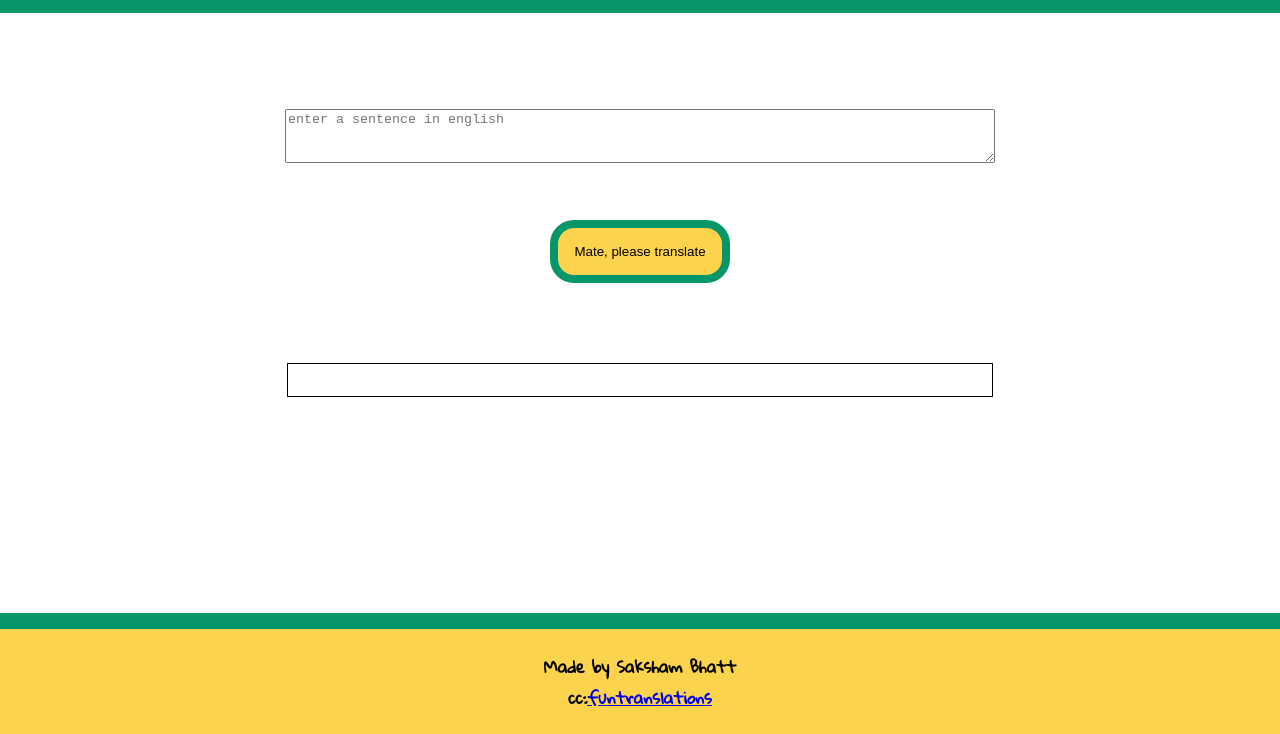
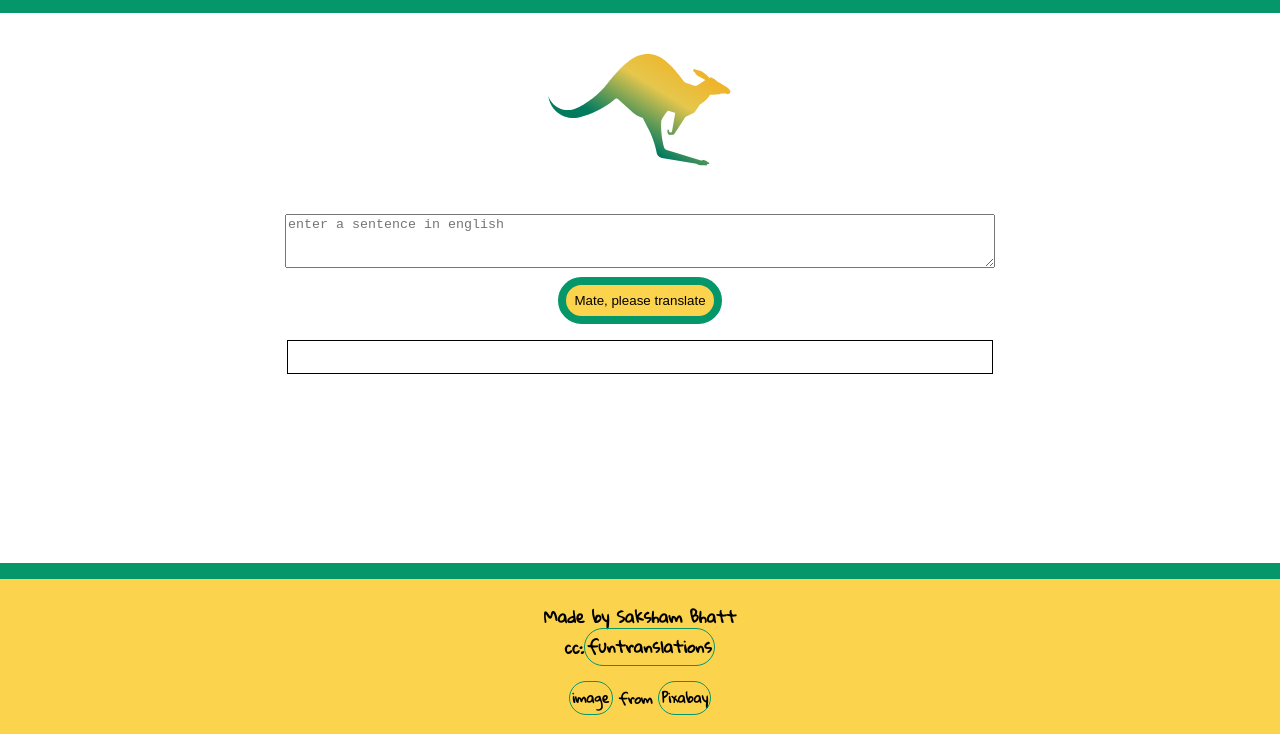
Before and after one commit to sakshambhatt/straya-accent, a plain HTML site: page index.html in a window 1280 px wide. Shown: the part 66-800 px from the top of the page. Drawn offline with Linux system fonts and the light colour scheme.

Commit message:
added image; style fixed

```diff
--- a/index.html
+++ b/index.html
@@ -14,6 +14,7 @@
     </header>
 
     <div class="display">
+        <div class="img-container" ><img src="img/roo.svg" alt="kangaroo"/></div>
         <textarea class="inputField" placeholder="enter a sentence in english" id="text-input"></textarea>
         <br>
         <button class="btn-translate" id="translate-button">Mate, please translate</button>
@@ -22,7 +23,8 @@
 
     <footer class="footer">
         <div class="colors"></div>
-        <h4>Made by Saksham Bhatt <br>cc:<a href="https://funtranslations.com/">funtranslations</a></h4>
+        <h4>Made by Saksham Bhatt <br>cc:<a class="links" class="secondary-links" href="https://funtranslations.com/">funtranslations</a></h4>
+        <h5><a class="links" href="https://pixabay.com/users/clker-free-vector-images-3736/?utm_source=link-attribution&amp;utm_medium=referral&amp;utm_campaign=image&amp;utm_content=310490">image</a> from <a class="links" href="https://pixabay.com/?utm_source=link-attribution&amp;utm_medium=referral&amp;utm_campaign=image&amp;utm_content=310490">Pixabay</a></h5>
     </footer>
 
     <script type="text/javascript" src="app.js" ></script>
--- a/styles.css
+++ b/styles.css
@@ -8,6 +8,18 @@
 body {
     margin: 0;
     font-family: 'Gloria Hallelujah', cursive;
+}
+/* links */
+.links {
+    text-decoration: none;
+    color: black;
+    border: 1px solid var(--secondary-color);
+    border-radius: 1.5rem;
+    padding: 0.15rem;
+
+}
+.links:visited {
+    text-decoration: none;
 }
 
 /* header */
@@ -23,26 +35,32 @@ body {
 
     text-align: center;
 }
-
+/* image-container */
+.img-container {
+    text-align: center;
+}
+img {
+    width: 15%;
+}
 /* input field */
 .inputField {
 
-    margin-top: 6rem;
+
     width: 55%;
     height: 3rem;
 }
 /* button */
 .btn-translate {
-    margin-top: 3rem;
+
     background-color: var(--primary-color);
-    padding: 1rem;
+    padding: 0.5rem;
     border-radius: 1.5rem;
     border: 0.5rem solid var(--secondary-color);
 }
 
 /* output field */
 .outputDisplay {
-    margin-top: 5rem;
+    margin-top: 1rem;
     border: 1px solid black;
     width: 55%;
     height: 2rem;
@@ -53,7 +71,7 @@ body {
 /* footer */
 .footer {
 
-    margin-top: 2rem;
+
     text-align: center;
     background-color: var(--primary-color);
 
```
Also changed, not shown: img/roo.svg (added).
